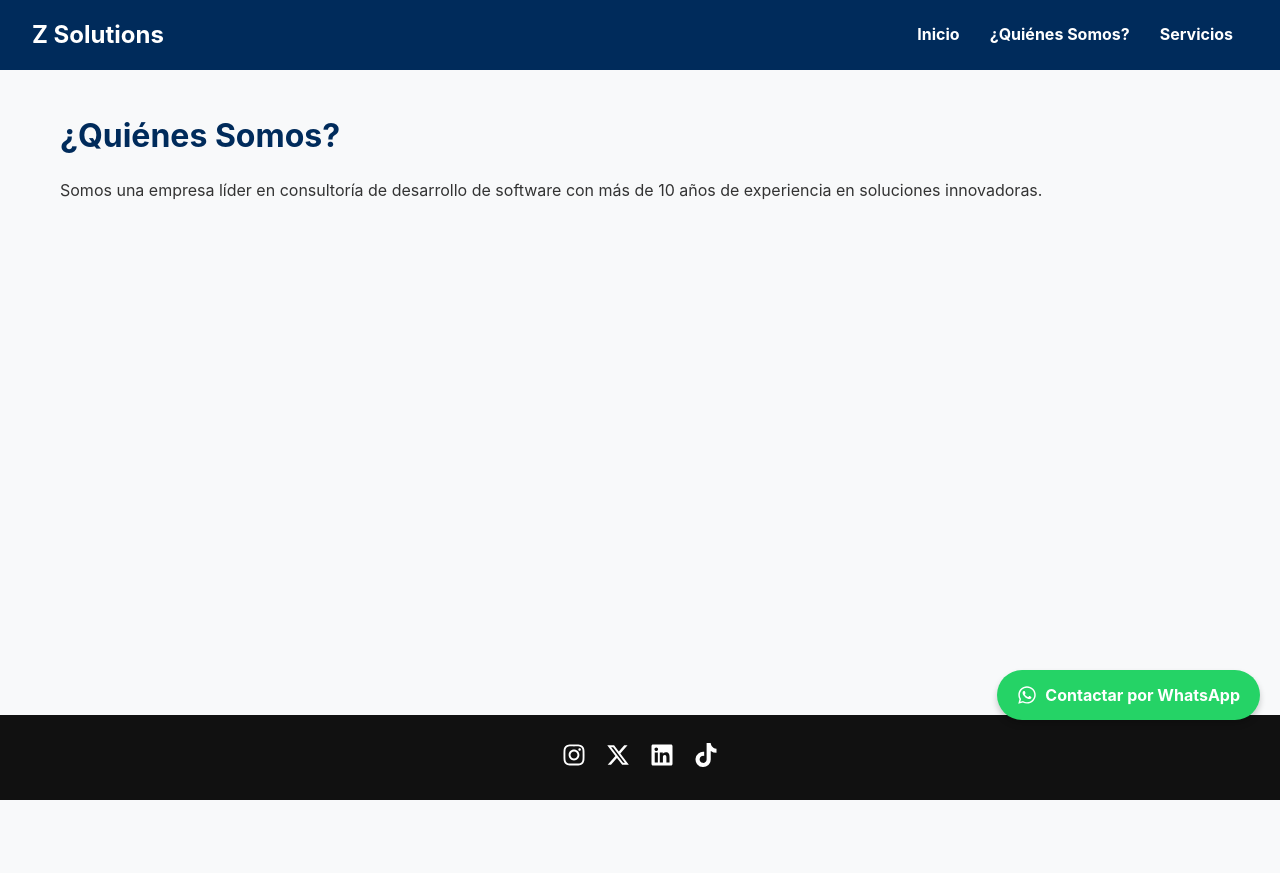
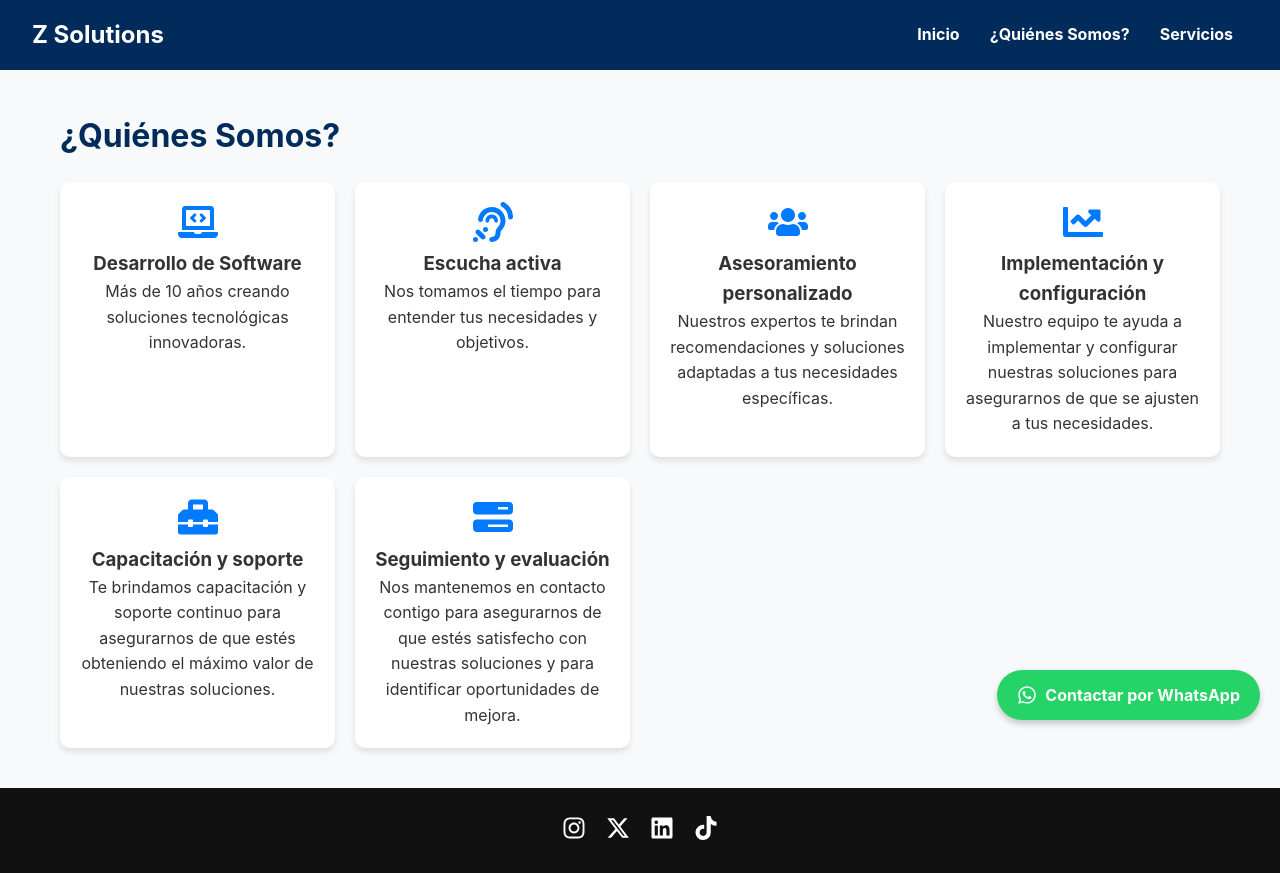
Before and after one commit to Alvisor/zsolutions, a React (Vite) app: page /about in a window 1280 px wide. Before the commit the page ends 800 px from the top, so only its background shows below. Built offline with nearby package versions, Linux system fonts and the light colour scheme.

Commit message:
UPD: Se añade el resto de texto de información y se crean las tarjetas de cada bullet

```diff
--- a/src/pages/About.tsx
+++ b/src/pages/About.tsx
@@ -1,10 +1,43 @@
+import { FaBarsProgress, FaEarListen } from "react-icons/fa6";
+import "../styles/about.css";
+import { FaLaptopCode, FaChartLine, FaUsers, FaToolbox } from "react-icons/fa";
+
 const About = () => {
   return (
     <div className="container">
       <h2 className="section-title">¿Quiénes Somos?</h2>
-      <p>
-        Somos una empresa líder en consultoría de desarrollo de software con más de 10 años de experiencia en soluciones innovadoras.
-      </p>
+      <div className="about-grid">
+        <div className="about-card">
+          <FaLaptopCode className="about-icon" />
+          <h3>Desarrollo de Software</h3>
+          <p>Más de 10 años creando soluciones tecnológicas innovadoras.</p>
+        </div>
+        <div className="about-card">
+          <FaEarListen className="about-icon" />
+          <h3>Escucha activa</h3>
+          <p>Nos tomamos el tiempo para entender tus necesidades y objetivos.</p>
+        </div>
+        <div className="about-card">
+          <FaUsers className="about-icon" />
+          <h3>Asesoramiento personalizado</h3>
+          <p>Nuestros expertos te brindan recomendaciones y soluciones adaptadas a tus necesidades específicas.</p>
+        </div>
+        <div className="about-card">
+          <FaChartLine className="about-icon" />
+          <h3>Implementación y configuración</h3>
+          <p>Nuestro equipo te ayuda a implementar y configurar nuestras soluciones para asegurarnos de que se ajusten a tus necesidades.</p>
+        </div>
+        <div className="about-card">
+          <FaToolbox className="about-icon" />
+          <h3>Capacitación y soporte</h3>
+          <p>Te brindamos capacitación y soporte continuo para asegurarnos de que estés obteniendo el máximo valor de nuestras soluciones.</p>
+        </div>
+        <div className="about-card">
+          <FaBarsProgress className="about-icon" />
+          <h3>Seguimiento y evaluación</h3>
+          <p>Nos mantenemos en contacto contigo para asegurarnos de que estés satisfecho con nuestras soluciones y para identificar oportunidades de mejora.</p>
+        </div>
+      </div>
     </div>
   );
 };
--- /dev/null
+++ b/src/styles/about.css
@@ -0,0 +1,24 @@
+.about-grid {
+    display: grid;
+    grid-template-columns: repeat(auto-fit, minmax(250px, 1fr));
+    gap: 20px;
+    text-align: center;
+    margin-top: 20px;
+  }
+
+  .about-card {
+    background: white;
+    padding: 20px;
+    border-radius: 10px;
+    box-shadow: 0px 4px 6px rgba(0, 0, 0, 0.1);
+    transition: transform 0.3s;
+  }
+
+  .about-card:hover {
+    transform: translateY(-5px);
+  }
+
+  .about-icon {
+    font-size: 40px;
+    color: #007BFF;
+  }
```
